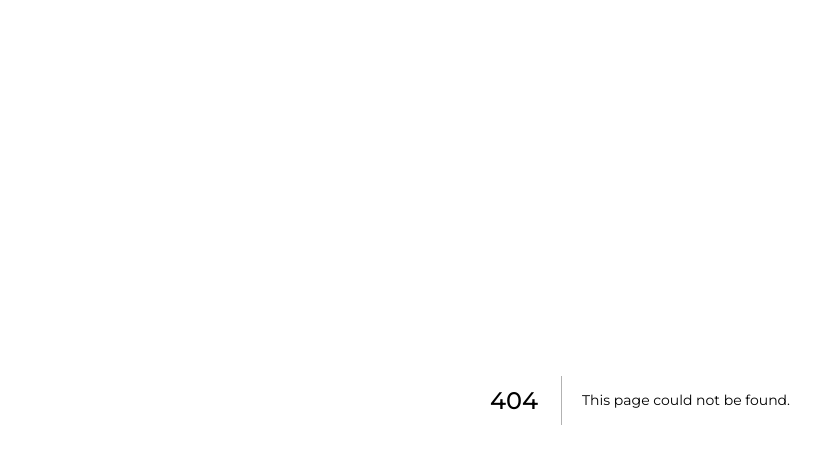
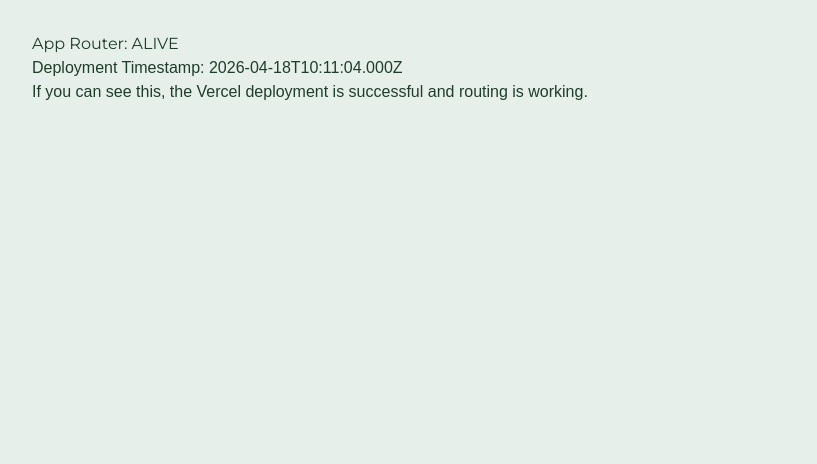
Before and after one commit to Deepu5563/cafe-menu, a Next.js app: page /debug in a window 1280 px wide. Before the commit this address had no page. Shown: the top 464 px of the page, without its empty margins (0-817 px from the left). Built offline with nearby package versions, Linux system fonts and the light colour scheme.

Commit message:
debug: added heartbeat route for 404 diagnosis

```diff
--- /dev/null
+++ b/src/app/debug/page.js
@@ -0,0 +1,9 @@
+export default function DebugPage() {
+  return (
+    <div style={{ padding: '2rem', fontFamily: 'sans-serif' }}>
+      <h1>App Router: ALIVE</h1>
+      <p>Deployment Timestamp: {new Date().toISOString()}</p>
+      <p>If you can see this, the Vercel deployment is successful and routing is working.</p>
+    </div>
+  );
+}
```
